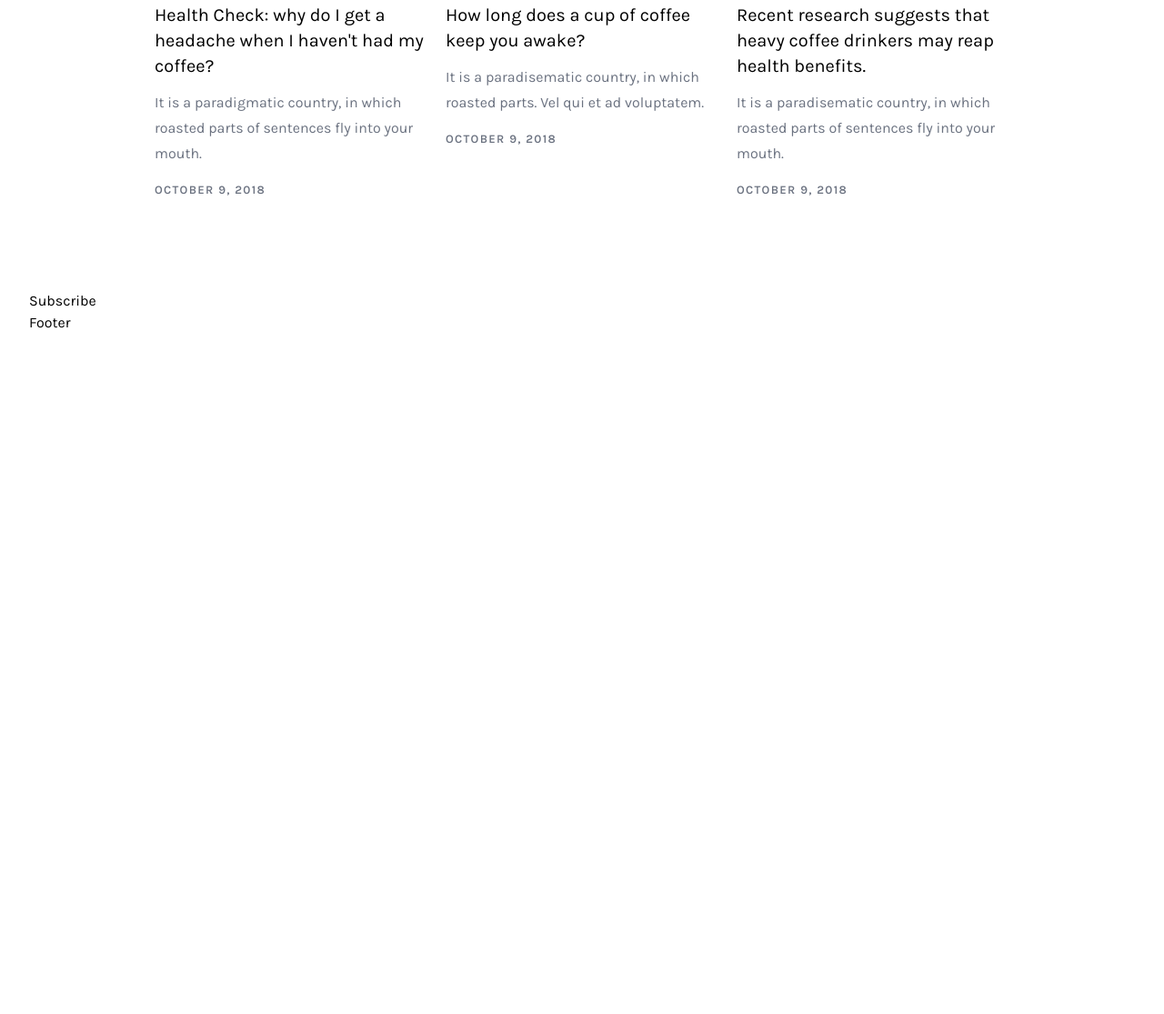
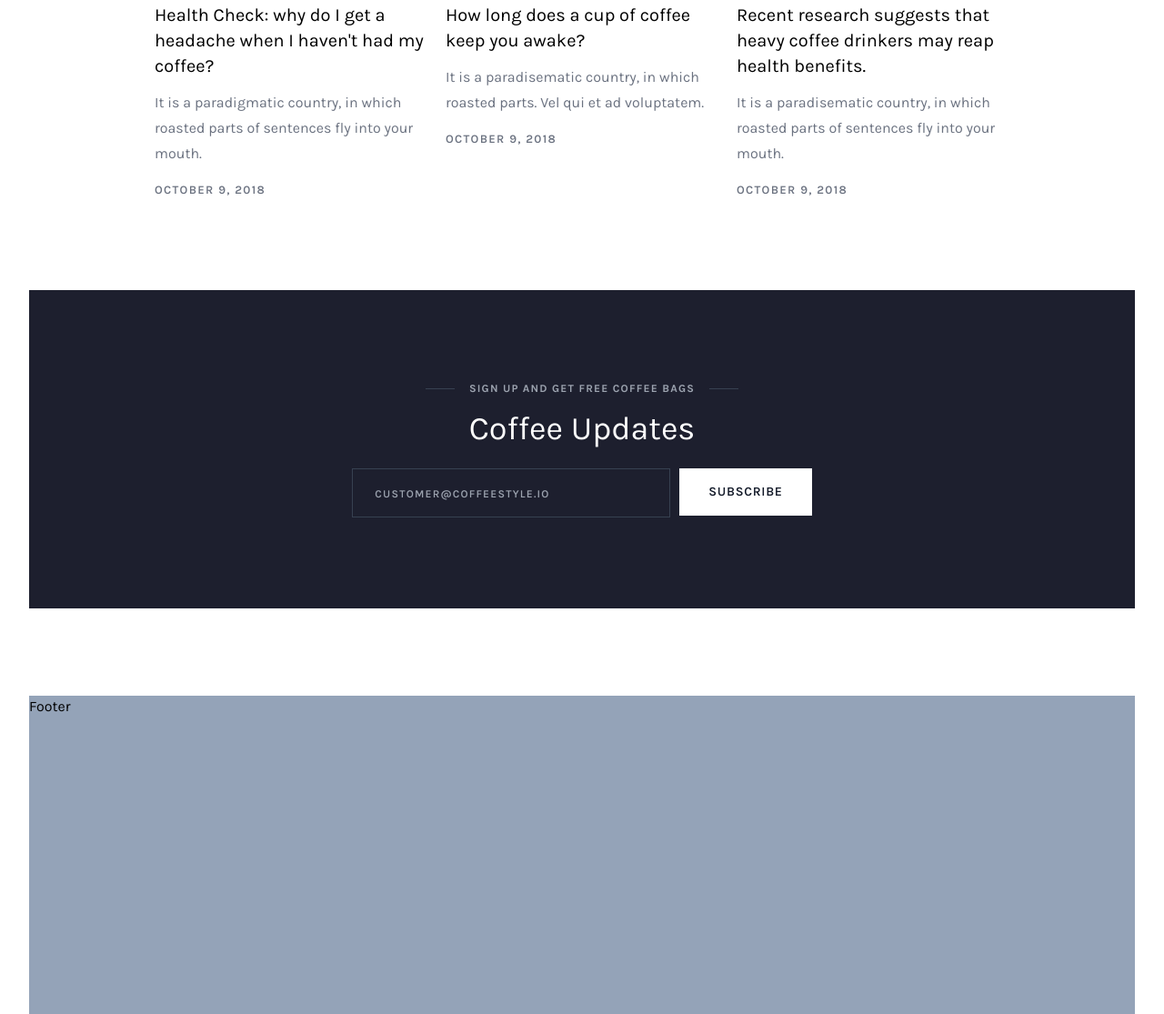
Before and after one commit to hieuvannguyen/Tailwindcss-coffee-style, a website: page public/index.html in a window 1280 px wide. Shown: the part 5360-6475 px from the top of the page at 91% size. Before the commit the page ends 5727 px from the top, so only its background shows below. Drawn offline with nearby package versions, Linux system fonts and the light colour scheme; files that its build step writes are made by us from their sources.

Commit message:
Add SubscribeUs.

```diff
--- a/public/index.html
+++ b/public/index.html
@@ -545,12 +545,29 @@
           </div>
         </div> <!-- end of lifestyle-story -->
 
-        <div class="subscribe">
-          Subscribe
+        <div
+          class="flex flex-col justify-center items-center h-[350px] bg-[#1d1f2e] mb-24 w-[100vw] relative left-[calc(50%-50vw)] lg:w-full lg:left-0">
+          <div class="flex justify-center items-center">
+            <div class="w-8 h-px bg-gray-700"></div>
+            <div class="text-center uppercase mx-4 tracking-widest text-gray-400 font-bold text-xs">
+              Sign up and get free coffee bags</div>
+            <div class="w-8 h-px bg-gray-700"></div>
+          </div>
+          <h2 class="mt-4 mb-6 text-4xl text-center text-white">Coffee Updates</h2>
+          <div class="flex flex-col md:flex-row gap-[10px]">
+            <div class="">
+              <input type="email" name="" id="" placeholder="CUSTOMER@COFFEESTYLE.IO"
+                class="px-6 py-4 w-[350px] bg-inherit border-[1px] border-gray-700 outline-none text-white leading-5 hover:border-gray-300 duration-500 focus:border-gray-300 placeholder:uppercase placeholder:text-xs placeholder:tracking-widest placeholder:font-semibold">
+            </div>
+            <div class="">
+              <button type="submit"
+                class="ct-button bg-white text-gray-900 w-full">Subscribe</button>
+            </div>
+          </div>
         </div> <!-- end of subscribe -->
       </main>
 
-      <footer>
+      <footer class="h-[350px] bg-slate-400">
         <p>Footer</p>
       </footer>
     </div> <!-- end of content-wrapper -->
```
